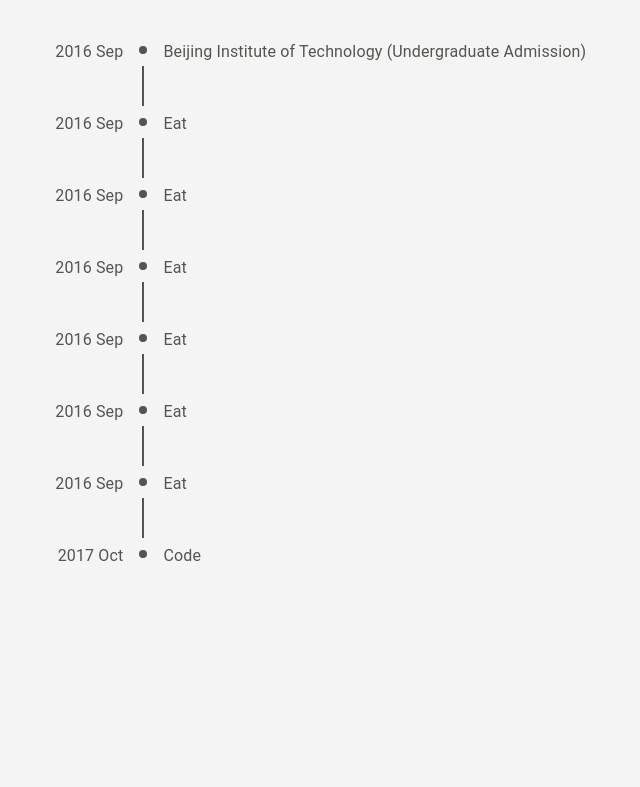
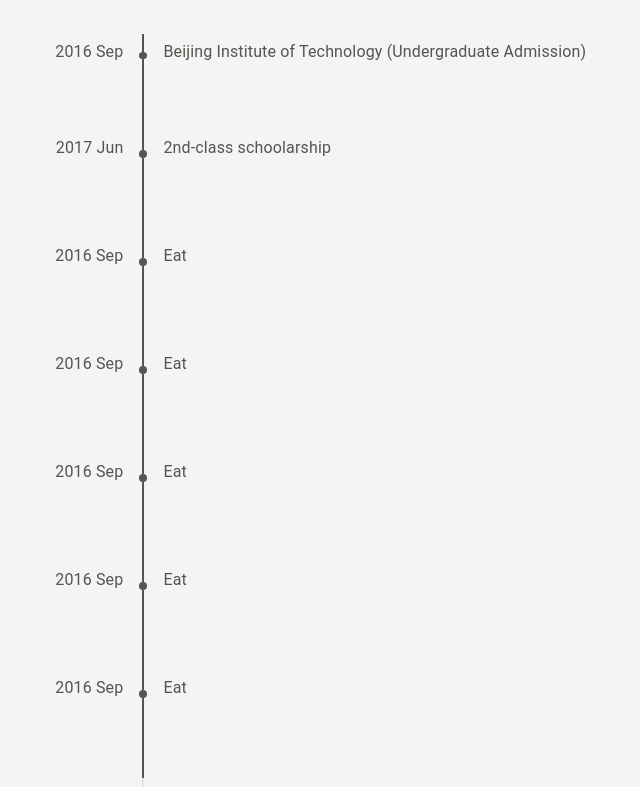
Before and after one commit to EthanGuo666/EthanGuo666.github.io, a React (Vite) app in the folder ethan_personal_page/: page /#/ in a window 1280 px wide. Shown: the part 920-1707 px from the top of the page, without its empty margins (180-820 px from the left). Built offline with nearby package versions, Linux system fonts and the light colour scheme.

Commit message:
feat: adjust timeline space

```diff
--- /dev/null
+++ b/ethan_personal_page/src/components/TimelineConnector.jsx
@@ -0,0 +1,13 @@
+import React from "react";
+
+const TimelineConnector = () => {
+  return (
+    <div>
+      <div className='w-0.5 h-5'></div>
+      <div className='w-2 h-2 rounded-full z-10' />
+      <div className='w-0.5 h-20'></div>
+    </div>
+  );
+};
+
+export default TimelineConnector;
--- a/ethan_personal_page/src/pages/EducationTimeline.jsx
+++ b/ethan_personal_page/src/pages/EducationTimeline.jsx
@@ -10,7 +10,7 @@
 import "../styles/Canvas.css";
 
 function EducationTimeline() {
-  const refs = Array.from({ length: 30 }, () => useRef(null));
+  const refs = Array.from({ length: 50 }, () => useRef(null));
 
   useEffect(() => {
     function handleScroll() {
@@ -22,17 +22,17 @@
 
         if (rect?.top < halfHeight) {
           element?.classList.add("text-stone-600");
-          element?.classList.remove("text-zinc-300");
+          element?.classList.remove("text-zinc-200");
           if (element?.id === "dotOrLine") {
             element?.classList.add("bg-stone-600");
-            element?.classList.remove("bg-zinc-300");
+            element?.classList.remove("bg-zinc-200");
           }
         } else {
           element?.classList.remove("text-stone-600");
-          element?.classList.add("text-zinc-300");
+          element?.classList.add("text-zinc-200");
           if (element?.id === "dotOrLine") {
             element?.classList.remove("bg-stone-600");
-            element?.classList.add("bg-zinc-300");
+            element?.classList.add("bg-zinc-200");
           }
         }
       });
@@ -63,15 +63,16 @@
           }}
         >
           <div ref={refs[0]}>
-            <TimelineItem>
+            <TimelineItem id='lll' className='h-24'>
               <TimelineOppositeContent>2016 Sep</TimelineOppositeContent>
               <TimelineSeparator>
+                <div id='dotOrLine' ref={refs[1]} className='w-0.5 h-5' />
                 <div
                   id='dotOrLine'
-                  ref={refs[1]}
-                  className='w-2 h-2 my-3 rounded-full '
+                  ref={refs[2]}
+                  className='w-2 h-2 rounded-full z-10'
                 />
-                <div id='dotOrLine' ref={refs[2]} className='w-0.5 h-10'></div>
+                <div id='dotOrLine' ref={refs[3]} className='w-0.5 h-20' />
               </TimelineSeparator>
               <TimelineContent>
                 Beijing Institute of Technology (Undergraduate Admission)
@@ -79,46 +80,33 @@
             </TimelineItem>
           </div>
 
-          <div ref={refs[3]}>
+          <div ref={refs[4]}>
+            <TimelineItem>
+              <TimelineOppositeContent>2017 Jun</TimelineOppositeContent>
+              <TimelineSeparator>
+                <div id='dotOrLine' ref={refs[5]} className='w-0.5 h-5' />
+                <div
+                  id='dotOrLine'
+                  ref={refs[6]}
+                  className='w-2 h-2 rounded-full z-10'
+                />
+                <div id='dotOrLine' ref={refs[7]} className='w-0.5 h-20' />
+              </TimelineSeparator>
+              <TimelineContent>2nd-class schoolarship</TimelineContent>
+            </TimelineItem>
+          </div>
+
+          <div ref={refs[8]}>
             <TimelineItem>
               <TimelineOppositeContent>2016 Sep</TimelineOppositeContent>
               <TimelineSeparator>
-                <div
-                  id='dotOrLine'
-                  ref={refs[4]}
-                  className='w-2 h-2 my-3 rounded-full '
-                />
-                <div id='dotOrLine' ref={refs[5]} className='w-0.5 h-10'></div>
-              </TimelineSeparator>
-              <TimelineContent>Eat</TimelineContent>
-            </TimelineItem>
-          </div>
-
-          <div ref={refs[6]}>
-            <TimelineItem>
-              <TimelineOppositeContent>2016 Sep</TimelineOppositeContent>
-              <TimelineSeparator>
-                <div
-                  id='dotOrLine'
-                  ref={refs[7]}
-                  className='w-2 h-2 my-3 rounded-full '
-                />
-                <div id='dotOrLine' ref={refs[8]} className='w-0.5 h-10'></div>
-              </TimelineSeparator>
-              <TimelineContent>Eat</TimelineContent>
-            </TimelineItem>
-          </div>
-
-          <div ref={refs[9]}>
-            <TimelineItem>
-              <TimelineOppositeContent>2016 Sep</TimelineOppositeContent>
-              <TimelineSeparator>
+                <div id='dotOrLine' ref={refs[9]} className='w-0.5 h-5' />
                 <div
                   id='dotOrLine'
                   ref={refs[10]}
-                  className='w-2 h-2 my-3 rounded-full '
+                  className='w-2 h-2 rounded-full z-10'
                 />
-                <div id='dotOrLine' ref={refs[11]} className='w-0.5 h-10'></div>
+                <div id='dotOrLine' ref={refs[11]} className='w-0.5 h-20' />
               </TimelineSeparator>
               <TimelineContent>Eat</TimelineContent>
             </TimelineItem>
@@ -128,57 +116,77 @@
             <TimelineItem>
               <TimelineOppositeContent>2016 Sep</TimelineOppositeContent>
               <TimelineSeparator>
+                <div id='dotOrLine' ref={refs[13]} className='w-0.5 h-5' />
                 <div
                   id='dotOrLine'
-                  ref={refs[13]}
-                  className='w-2 h-2 my-3 rounded-full '
+                  ref={refs[14]}
+                  className='w-2 h-2 rounded-full z-10'
                 />
-                <div id='dotOrLine' ref={refs[14]} className='w-0.5 h-10'></div>
+                <div id='dotOrLine' ref={refs[15]} className='w-0.5 h-20' />
               </TimelineSeparator>
               <TimelineContent>Eat</TimelineContent>
             </TimelineItem>
           </div>
 
-          <div ref={refs[15]}>
+          <div ref={refs[16]}>
             <TimelineItem>
               <TimelineOppositeContent>2016 Sep</TimelineOppositeContent>
               <TimelineSeparator>
+                <div id='dotOrLine' ref={refs[17]} className='w-0.5 h-5' />
                 <div
                   id='dotOrLine'
-                  ref={refs[16]}
-                  className='w-2 h-2 my-3 rounded-full '
+                  ref={refs[18]}
+                  className='w-2 h-2 rounded-full z-10'
                 />
-                <div id='dotOrLine' ref={refs[17]} className='w-0.5 h-10'></div>
+                <div id='dotOrLine' ref={refs[19]} className='w-0.5 h-20' />
               </TimelineSeparator>
               <TimelineContent>Eat</TimelineContent>
             </TimelineItem>
           </div>
 
-          <div ref={refs[18]}>
+          <div ref={refs[20]}>
             <TimelineItem>
               <TimelineOppositeContent>2016 Sep</TimelineOppositeContent>
               <TimelineSeparator>
+                <div id='dotOrLine' ref={refs[21]} className='w-0.5 h-5' />
                 <div
                   id='dotOrLine'
-                  ref={refs[19]}
-                  className='w-2 h-2 my-3 rounded-full '
+                  ref={refs[22]}
+                  className='w-2 h-2 rounded-full z-10'
                 />
-                <div id='dotOrLine' ref={refs[20]} className='w-0.5 h-10'></div>
+                <div id='dotOrLine' ref={refs[23]} className='w-0.5 h-20' />
               </TimelineSeparator>
               <TimelineContent>Eat</TimelineContent>
             </TimelineItem>
           </div>
 
-          <div ref={refs[21]}>
+          <div ref={refs[24]}>
+            <TimelineItem>
+              <TimelineOppositeContent>2016 Sep</TimelineOppositeContent>
+              <TimelineSeparator>
+                <div id='dotOrLine' ref={refs[25]} className='w-0.5 h-5' />
+                <div
+                  id='dotOrLine'
+                  ref={refs[26]}
+                  className='w-2 h-2 rounded-full z-10'
+                />
+                <div id='dotOrLine' ref={refs[27]} className='w-0.5 h-20' />
+              </TimelineSeparator>
+              <TimelineContent>Eat</TimelineContent>
+            </TimelineItem>
+          </div>
+
+          <div ref={refs[28]}>
             <TimelineItem>
               <TimelineOppositeContent>2017 Oct</TimelineOppositeContent>
               <TimelineSeparator>
+                <div id='dotOrLine' ref={refs[29]} className='w-0.5 h-5' />
                 <div
                   id='dotOrLine'
-                  ref={refs[22]}
-                  className='w-2 h-2 my-3 rounded-full '
+                  ref={refs[30]}
+                  className='w-2 h-2 rounded-full z-10'
                 />
-                {/* <div id='dotOrLine' ref={refs[11]} className='w-0.5 h-10'></div> */}
+                <div id='dotOrLine' ref={refs[31]} className='w-0.5 h-20' />
               </TimelineSeparator>
               <TimelineContent>Code</TimelineContent>
             </TimelineItem>
```
